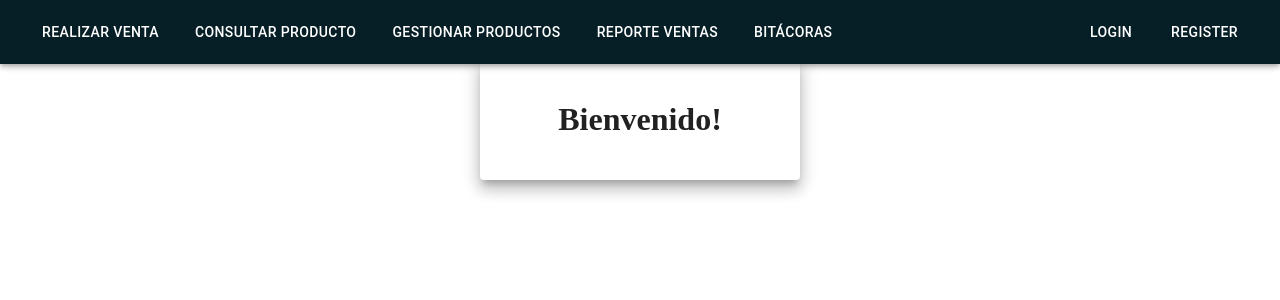
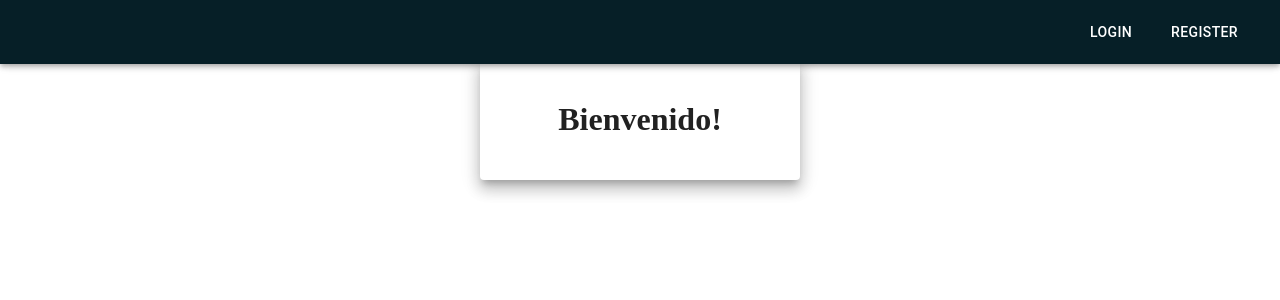
Before and after one commit to Fran250599/React-Products-Managing-Tool, a React (Vite) app: page / in a window 1280 px wide. Shown: the top 300 px of the page. Built offline with nearby package versions, Linux system fonts and the light colour scheme.

Commit message:
NavBar filtra por rol, añadido el PLU al contexto

```diff
--- a/src/components/NavBar.jsx
+++ b/src/components/NavBar.jsx
@@ -58,16 +58,52 @@ const NavBar = () => {
     },
   };
 
+  const menuItems = [
+    {
+      label: "Realizar Venta",
+      path: "/realizarVenta",
+      roles: ["Cajero", "Administrador"],
+    },
+    {
+      label: "Consultar Producto",
+      path: "/consultarProducto",
+      roles: ["Cajero", "Administrador"],
+    },
+    {
+      label: "Gestionar Productos",
+      path: "/showProducts",
+      roles: ["Gerente", "Administrador"],
+    },
+    {
+      label: "Reporte Ventas",
+      path: "/reporteVentas",
+      roles: ["Administrador"],
+    },
+    {
+      label: "Bitácoras",
+      path: "/bitacoras",
+      roles: ["Administrador"],
+    },
+  ];
+
+  const filteredMenuItems = menuItems.filter((item) => {
+    const role = user.role;
+    return item.roles.includes(role);
+  });
+
   return (
     <AppBar style={styles.appBar}>
       <Toolbar style={styles.toolBar}>
         <div style={styles.navLinks}>
-        <Link to="/realizarVenta" style={styles.link}><Button color="inherit">Realizar Venta</Button></Link>
-        <Link to="/consultarProducto" style={styles.link}><Button color="inherit">Consultar Producto</Button></Link>
-        <Link to="/showProducts" style={styles.link}><Button color="inherit">Gestionar Productos</Button></Link>
-        <Link to="/reporteVentas" style={styles.link}><Button color="inherit">Reporte Ventas</Button></Link>
-        <Link to="/bitacoras" style={styles.link}><Button color="inherit">Bitácoras</Button></Link>
+            {filteredMenuItems.map((item) => (
+                <Link to={item.path} style={styles.link}>
+                <Button color="inherit">
+                    {item.label}
+                </Button>
+                </Link>
+            ))}
         </div>
+
         <div style={styles.userSection}>
         {user.username !== null ? (
           <>
--- a/src/contexts/UserContext.jsx
+++ b/src/contexts/UserContext.jsx
@@ -1,7 +1,7 @@
 import { createContext, useState, useContext } from 'react';
 //Crear el context
 const defaultUser = {
-  username: null, password: null, role: null
+  plu: null, username: null, password: null, role: null
 };
 export const UserContext = createContext(defaultUser);
 
@@ -11,7 +11,7 @@ export const UserContext = createContext(defaultUser);
 //Provider
 export const UserProvider = ({ children }) => {
   // Estado inicial del usuario, donde user es null si nadie está logueado.
-  const [user, setUser] = useState({ username: null, password: null, role: null });
+  const [user, setUser] = useState({ plu: null, username: null, password: null, role: null });
 
   // Función para simular el inicio de sesión
   const login = (userData) => {
@@ -19,14 +19,15 @@ export const UserProvider = ({ children }) => {
     // Establecemos el estado del usuario con los datos obtenidos
     setUser({
       username: userData.username,
-      role: userData.role
+      role: userData.role,
+      plu: userData.plu
       // No se debe guardar la contraseña en el estado
     });
   }
   // Función para cerrar sesión
   const logout = () => {
     // Restablecer el estado del usuario a sus valores iniciales
-    setUser({ username: null, password: null, role: null });
+    setUser({ plu: null, username: null, password: null, role: null });
   };
 
   // El valor que el contexto proveerá a los componentes
--- a/src/pages/login.jsx
+++ b/src/pages/login.jsx
@@ -34,7 +34,7 @@ export default function Login() {
         // Actualiza el contexto del usuario con los datos recibidos
         // Asegúrate de no incluir la contraseña
         contextLogin({
-          id: loggedInUserData.id,
+          plu: loggedInUserData.PLU,
           username: loggedInUserData.username,
           // Supongamos que la respuesta debería incluir el rol del usuario, aquí es null
           role: loggedInUserData.role
```
